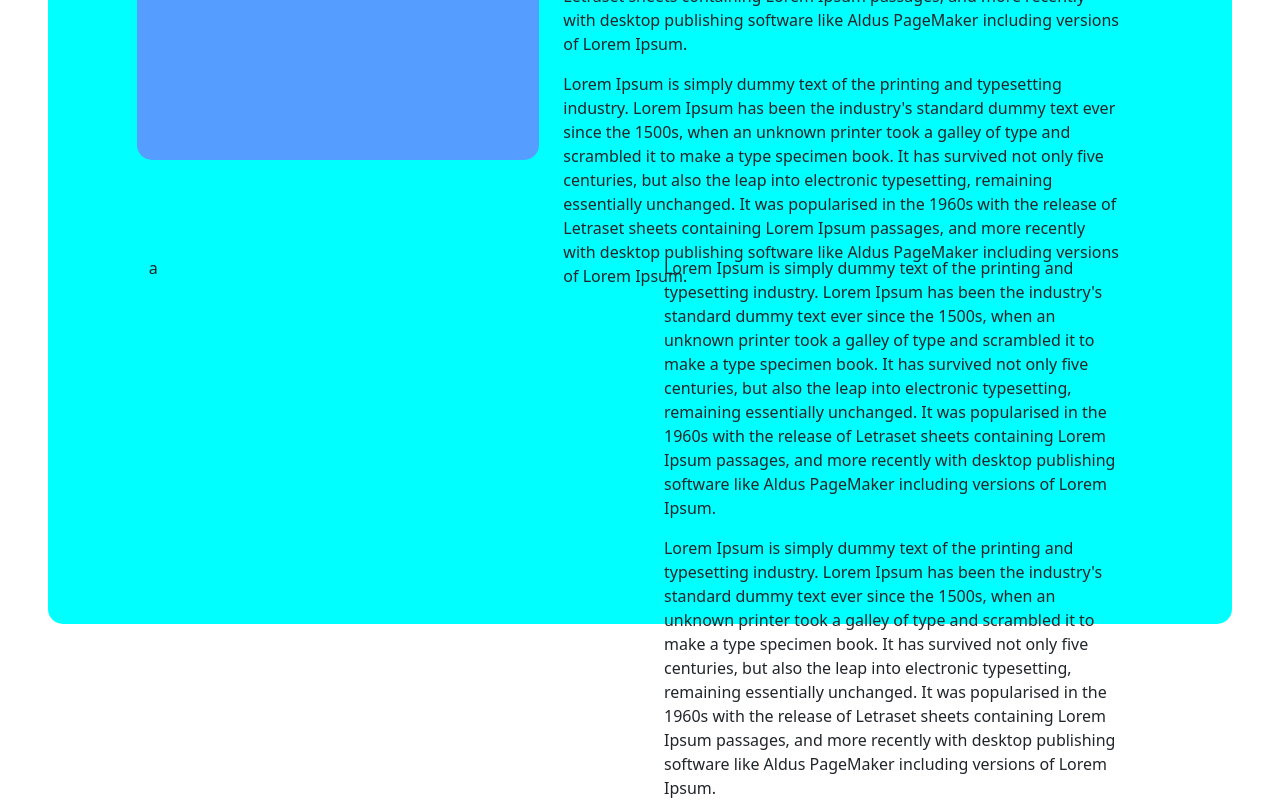
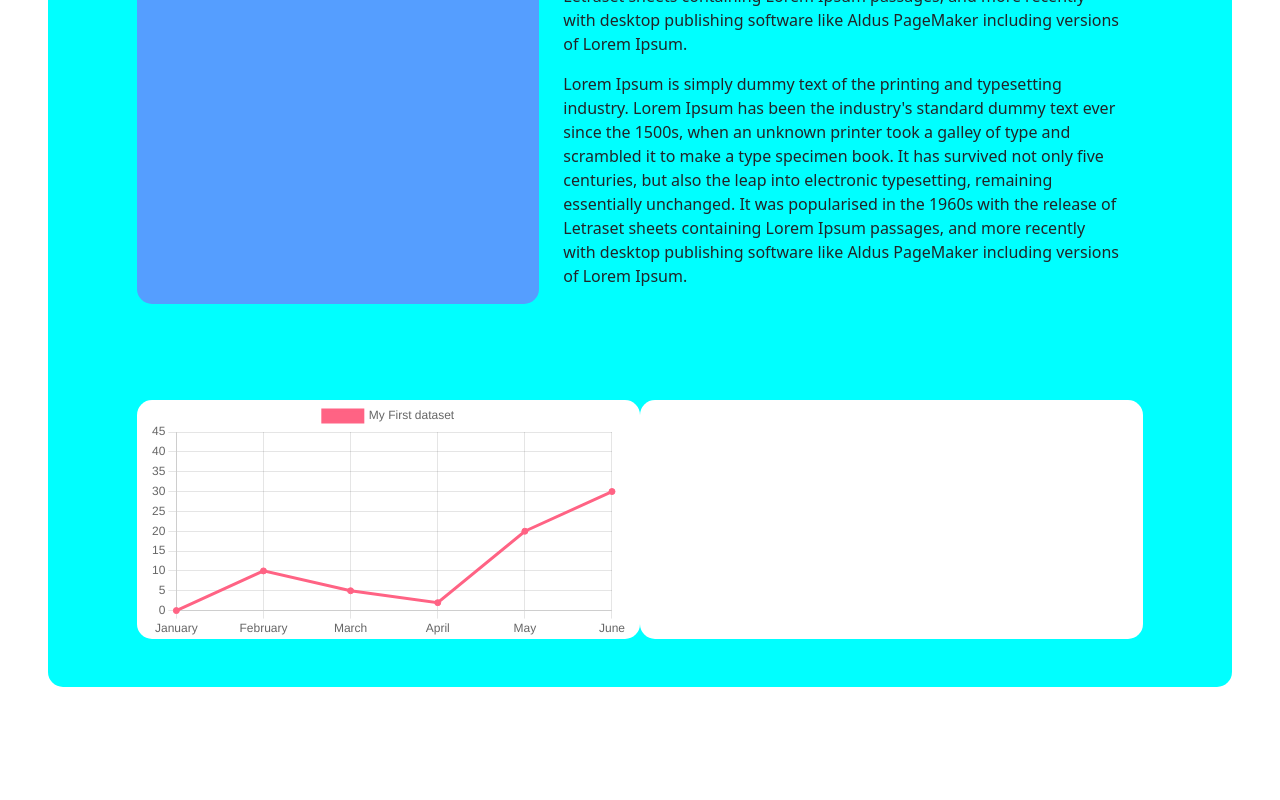
Before and after one commit to guillemsusial/PaginaGuttmannEstructura, an Angular app in the folder aplicacionGuttmann/: page / in a window 1280 px wide. Shown: the part 256-1056 px from the top of the page. After the commit the page ends 943 px from the top, so only its background shows below. Built offline with nearby package versions, Linux system fonts and the light colour scheme; a web font is replaced by a local one.

Commit message:
user_10_5_graficos

```diff
--- a/aplicacionGuttmann/package.json
+++ b/aplicacionGuttmann/package.json
@@ -20,6 +20,7 @@
     "@angular/router": "~13.3.0",
     "bootstrap": "^5.1.3",
     "bootstrap-icons": "^1.8.1",
+    "chart.js": "^3.7.1",
     "jquery": "^3.6.0",
     "node": "^17.7.2",
     "rxjs": "~7.5.0",
--- a/aplicacionGuttmann/src/app/components/user/user.component.css
+++ b/aplicacionGuttmann/src/app/components/user/user.component.css
@@ -5,7 +5,7 @@
 
 .div-user{
     border-radius: 15px;
-    height: 320px;
+    background-color: white;
 }
 
 .contenedor{
--- a/aplicacionGuttmann/src/app/components/user/user.component.html
+++ b/aplicacionGuttmann/src/app/components/user/user.component.html
@@ -3,7 +3,7 @@
     <div class="col-4 offset-1 div-user mt-5 mb-5" id="foto-user">
       a
     </div>
-    <div class="col-6 div-user pt-5 pb-5 ps-4 pe-4">
+    <div class="col-6 pt-5 pb-5 ps-4 pe-4">
       <p>Lorem Ipsum is simply dummy text of the printing and typesetting industry. Lorem Ipsum has been the
         industry's
         standard dummy text ever since the 1500s, when an unknown printer took a galley of type and scrambled it to
@@ -29,29 +29,17 @@
 
   <div class="row">
     <div class="col-5 offset-1 div-user mt-5 mb-5">
-      a
+      <!--GRAFICO DE LINEA-->
+      <canvas id="lineChart">
+
+      </canvas>
+      <!--FIN GRAFICO DE LINEA-->
     </div>
-    <div class="col-5 div-user pt-5 pb-5 ps-4 pe-4"><!--AQUI VA UN GRAFICO DE LINEA-->
-      <p>Lorem Ipsum is simply dummy text of the printing and typesetting industry. Lorem Ipsum has been the
-        industry's
-        standard dummy text ever since the 1500s, when an unknown printer took a galley of type and scrambled it to
-        make
-        a type specimen book. It has survived not only five centuries, but also the leap into electronic typesetting,
-        remaining essentially unchanged. It was popularised in the 1960s with the release of Letraset sheets
-        containing
-        Lorem Ipsum passages, and more recently with desktop publishing software like Aldus PageMaker including
-        versions
-        of Lorem Ipsum.</p>
-      <p>Lorem Ipsum is simply dummy text of the printing and typesetting industry. Lorem Ipsum has been the
-        industry's
-        standard dummy text ever since the 1500s, when an unknown printer took a galley of type and scrambled it to
-        make
-        a type specimen book. It has survived not only five centuries, but also the leap into electronic typesetting,
-        remaining essentially unchanged. It was popularised in the 1960s with the release of Letraset sheets
-        containing
-        Lorem Ipsum passages, and more recently with desktop publishing software like Aldus PageMaker including
-        versions
-        of Lorem Ipsum.</p>
+    <div class="col-5 div-user mt-5 mb-5">
+      <!--AQUI VA UN GRAFICO HEX-->
+      <canvas id="hexChart">
+
+      </canvas>
     </div>
   </div>
 </div>
--- a/aplicacionGuttmann/src/app/components/user/user.component.ts
+++ b/aplicacionGuttmann/src/app/components/user/user.component.ts
@@ -1,4 +1,5 @@
 import { Component, OnInit } from '@angular/core';
+import { CargarScriptsService } from 'src/app/cargar-scripts.service';
 
 @Component({
   selector: 'app-user',
@@ -7,9 +8,15 @@ import { Component, OnInit } from '@angular/core';
 })
 export class UserComponent implements OnInit {
 
-  constructor() { }
+  constructor(private _CargarScripts:CargarScriptsService) {
+
+    _CargarScripts.Carga(["graficoLinea"]);
+    _CargarScripts.Carga(["graficoHex"]);
+  }
 
   ngOnInit(): void {
+
+
   }
 
 }
--- /dev/null
+++ b/aplicacionGuttmann/src/assets/js/graficoHex.js
@@ -0,0 +1,49 @@
+const data = {
+  labels: [
+    'Eating',
+    'Drinking',
+    'Sleeping',
+    'Designing',
+    'Coding',
+    'Cycling',
+    'Running'
+  ],
+  datasets: [{
+    label: 'My First Dataset',
+    data: [65, 59, 90, 81, 56, 55, 40],
+    fill: true,
+    backgroundColor: 'rgba(255, 99, 132, 0.2)',
+    borderColor: 'rgb(255, 99, 132)',
+    pointBackgroundColor: 'rgb(255, 99, 132)',
+    pointBorderColor: '#fff',
+    pointHoverBackgroundColor: '#fff',
+    pointHoverBorderColor: 'rgb(255, 99, 132)'
+  }, {
+    label: 'My Second Dataset',
+    data: [28, 48, 40, 19, 96, 27, 100],
+    fill: true,
+    backgroundColor: 'rgba(54, 162, 235, 0.2)',
+    borderColor: 'rgb(54, 162, 235)',
+    pointBackgroundColor: 'rgb(54, 162, 235)',
+    pointBorderColor: '#fff',
+    pointHoverBackgroundColor: '#fff',
+    pointHoverBorderColor: 'rgb(54, 162, 235)'
+  }]
+};
+
+const config = {
+  type: 'radar',
+  data: data,
+  options: {
+    elements: {
+      line: {
+        borderWidth: 3
+      }
+    }
+  },
+};
+
+const hexChart = new Chart(
+  document.getElementById('hexChart'),
+  config
+);
--- /dev/null
+++ b/aplicacionGuttmann/src/assets/js/graficoLinea.js
@@ -0,0 +1,29 @@
+const labels = [
+    'January',
+    'February',
+    'March',
+    'April',
+    'May',
+    'June',
+  ];
+
+  const data = {
+    labels: labels,
+    datasets: [{
+      label: 'My First dataset',
+      backgroundColor: 'rgb(255, 99, 132)',
+      borderColor: 'rgb(255, 99, 132)',
+      data: [0, 10, 5, 2, 20, 30, 45],
+    }]
+  };
+
+  const config = {
+    type: 'line',
+    data: data,
+    options: {}
+  };
+
+  const lineChart = new Chart(
+    document.getElementById('lineChart'),
+    config
+  );
--- a/aplicacionGuttmann/src/index.html
+++ b/aplicacionGuttmann/src/index.html
@@ -1,5 +1,6 @@
 <!doctype html>
 <html lang="en">
+
 <head>
   <meta charset="utf-8">
   <title>AplicacionGuttmann</title>
@@ -8,7 +9,10 @@
   <link rel="icon" type="image/x-icon" href="favicon.ico">
   <link rel="stylesheet" href="https://fonts.googleapis.com/css?family=Koulen">
 </head>
+
 <body>
   <app-root></app-root>
 </body>
+<script src="https://cdn.jsdelivr.net/npm/chart.js"></script>
+
 </html>
```
Also changed, not shown: 1 other file (tests, documents, lock files or other folders).
